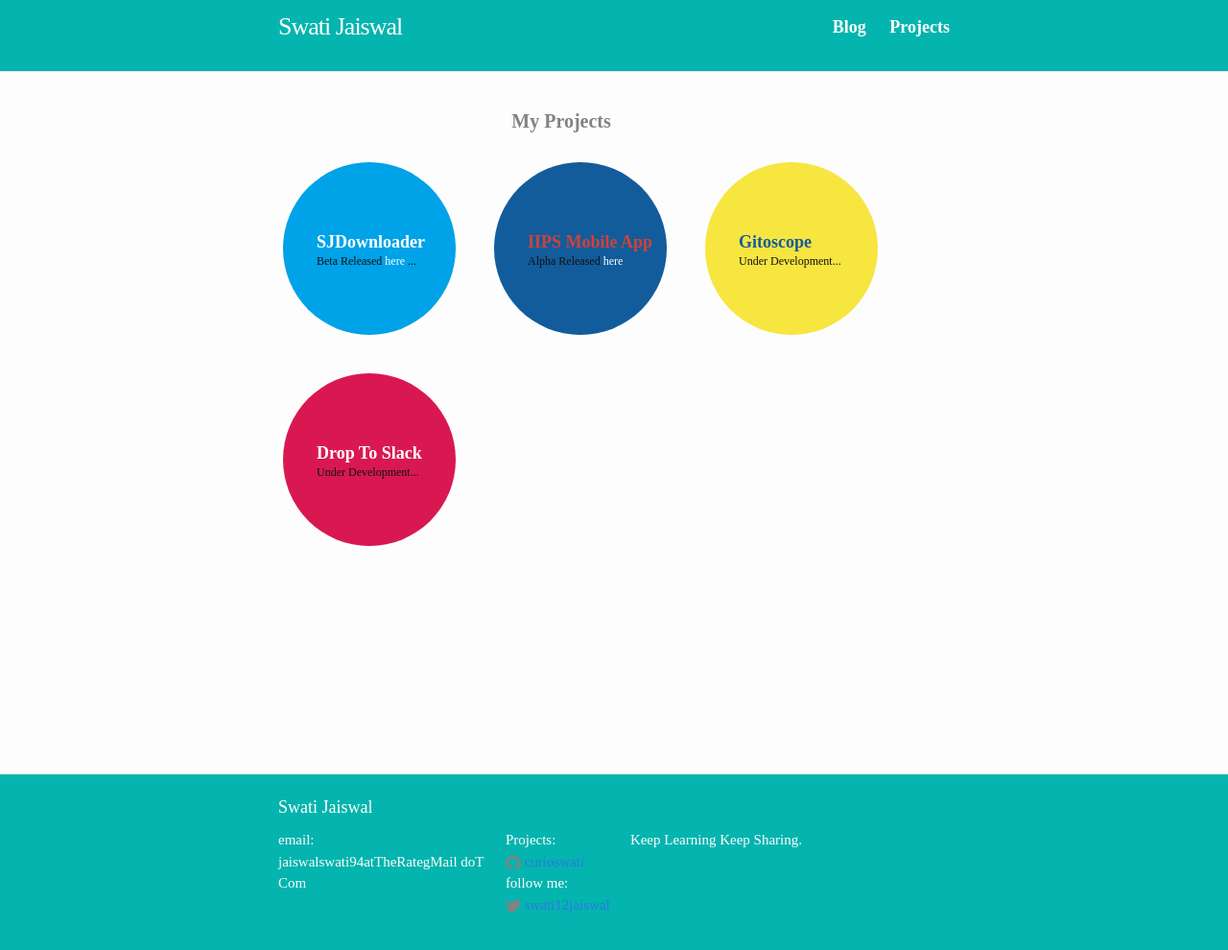
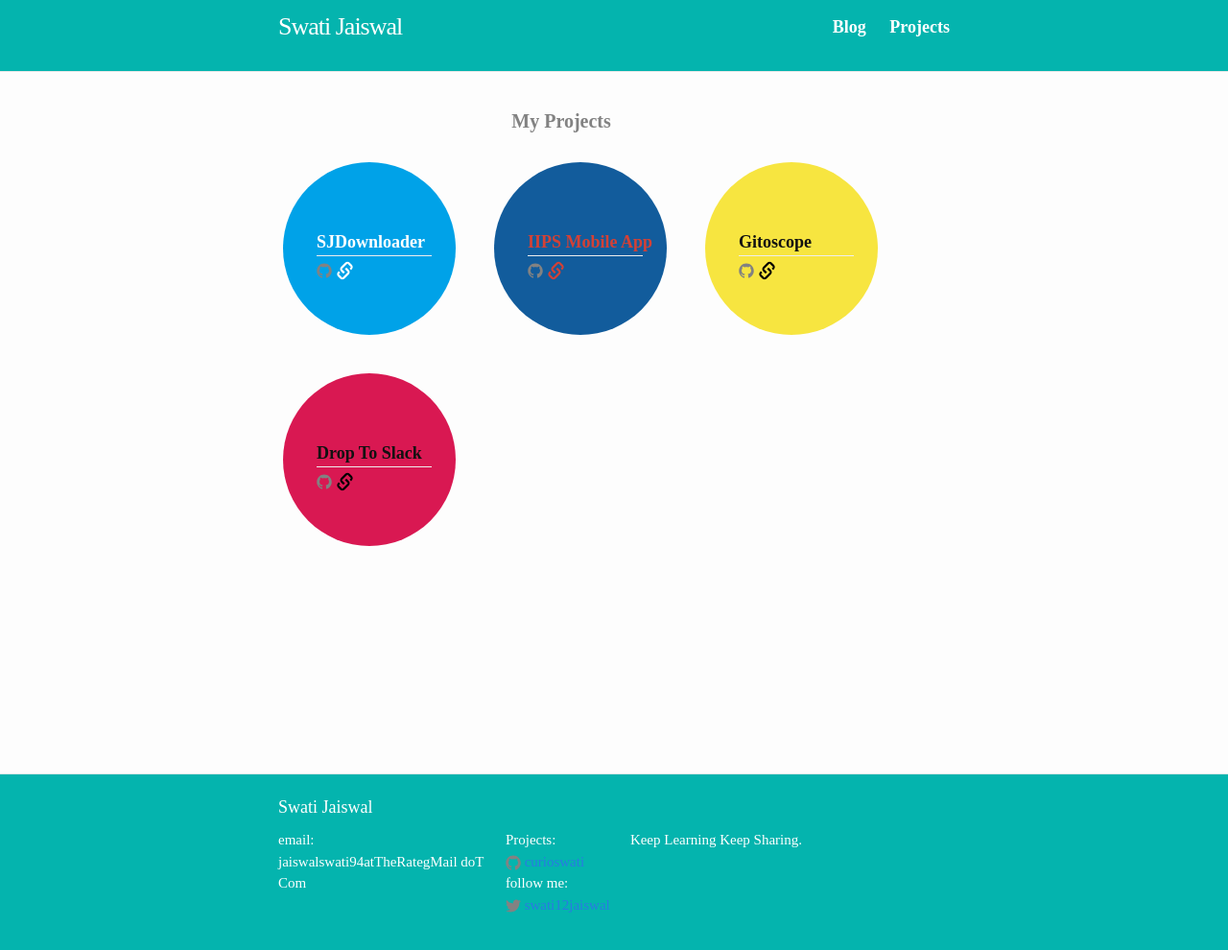
Before and after one commit to curioswati-zz/curioswati.github.io, a Jekyll site: the page built from Projects.html, in a window 1280 px wide and 1004 px high. Shown: the top 990 px of the window at 96% size. Built offline with Jekyll 4.4.1, drawn with Linux system fonts in a browser that asks for light colours.

Commit message:
updates project styling

```diff
--- a/Projects.html
+++ b/Projects.html
@@ -14,33 +14,60 @@ permalink: /projects/
     <div class="row">
         <div class="col-md-4 project-card card-sjdl">
             <span>
-                <a href="https://github.com/curioswati/sjdownloader">SJDownloader</a>
-	            <h6>Beta Released
-                    <a href="https://sourceforge.net/projects/sjdownloader/">here</a>
-                ...
-                </h6>
+                <a href="https://sourceforge.net/projects/sjdownloader/">SJDownloader</a>
+                <hr width=80%>
+                <a class="icon icon--github" href="https://github.com/curioswati/sjdownloader">
+                <svg viewBox="0 0 16 16">
+                  <path fill="#828282" d="M7.999,0.431c-4.285,0-7.76,3.474-7.76,7.761 c0,3.428,2.223,6.337,5.307,7.363c0.388,0.071,0.53-0.168,0.53-0.374c0-0.184-0.007-0.672-0.01-1.32 c-2.159,0.469-2.614-1.04-2.614-1.04c-0.353-0.896-0.862-1.135-0.862-1.135c-0.705-0.481,0.053-0.472,0.053-0.472 c0.779,0.055,1.189,0.8,1.189,0.8c0.692,1.186,1.816,0.843,2.258,0.645c0.071-0.502,0.271-0.843,0.493-1.037 C4.86,11.425,3.049,10.76,3.049,7.786c0-0.847,0.302-1.54,0.799-2.082C3.768,5.507,3.501,4.718,3.924,3.65 c0,0,0.652-0.209,2.134,0.796C6.677,4.273,7.34,4.187,8,4.184c0.659,0.003,1.323,0.089,1.943,0.261 c1.482-1.004,2.132-0.796,2.132-0.796c0.423,1.068,0.157,1.857,0.077,2.054c0.497,0.542,0.798,1.235,0.798,2.082 c0,2.981-1.814,3.637-3.543,3.829c0.279,0.24,0.527,0.713,0.527,1.437c0,1.037-0.01,1.874-0.01,2.129 c0,0.208,0.14,0.449,0.534,0.373c3.081-1.028,5.302-3.935,5.302-7.362C15.76,3.906,12.285,0.431,7.999,0.431z"/>
+                </svg>
+                </a>
+                <a style="position:relative; top:4px;" href="/SJdownloader">
+                <span class="glyphicon glyphicon-link"></span>
+                </a>
             </span>
         </div>
         <div class="col-md-4 project-card card-iips-app">
             <span>
-                <a href="https://github.com/curioswati/iips-mobile-app">IIPS Mobile App</a>
-                <h6>Alpha Released
-                    <a href="https://play.google.com/store/apps/details/?id=com.iips.edu.in.iips_app">here</a>
-                </h6>
+                <a href="https://play.google.com/store/apps/details/?id=com.iips.edu.in.iips_app">IIPS Mobile App</a>
+                <hr width=80%>
+                <a class="icon icon--github" href="https://github.com/curioswati/iips-mobile-app">
+                <svg viewBox="0 0 16 16">
+                  <path fill="#828282" d="M7.999,0.431c-4.285,0-7.76,3.474-7.76,7.761 c0,3.428,2.223,6.337,5.307,7.363c0.388,0.071,0.53-0.168,0.53-0.374c0-0.184-0.007-0.672-0.01-1.32 c-2.159,0.469-2.614-1.04-2.614-1.04c-0.353-0.896-0.862-1.135-0.862-1.135c-0.705-0.481,0.053-0.472,0.053-0.472 c0.779,0.055,1.189,0.8,1.189,0.8c0.692,1.186,1.816,0.843,2.258,0.645c0.071-0.502,0.271-0.843,0.493-1.037 C4.86,11.425,3.049,10.76,3.049,7.786c0-0.847,0.302-1.54,0.799-2.082C3.768,5.507,3.501,4.718,3.924,3.65 c0,0,0.652-0.209,2.134,0.796C6.677,4.273,7.34,4.187,8,4.184c0.659,0.003,1.323,0.089,1.943,0.261 c1.482-1.004,2.132-0.796,2.132-0.796c0.423,1.068,0.157,1.857,0.077,2.054c0.497,0.542,0.798,1.235,0.798,2.082 c0,2.981-1.814,3.637-3.543,3.829c0.279,0.24,0.527,0.713,0.527,1.437c0,1.037-0.01,1.874-0.01,2.129 c0,0.208,0.14,0.449,0.534,0.373c3.081-1.028,5.302-3.935,5.302-7.362C15.76,3.906,12.285,0.431,7.999,0.431z"/>
+                </svg>
+                </a>
+                <a style="position:relative; top:4px;" href="/IIPS-Mobile-App">
+                <span class="glyphicon glyphicon-link"></span>
+                </a>
             </span>
         </div>
         <div class="col-md-4 project-card card-gitoscope">
             <span>
-                <a href="https://github.com/curioswati/Gitoscope">Gitoscope</a>
-	            <h6>Under Development...</h6>
+                Gitoscope
+                <hr width=80%>
+                <a class="icon icon--github" href="https://github.com/curioswati/Gitoscope">
+                <svg viewBox="0 0 16 16">
+                  <path fill="#828282" d="M7.999,0.431c-4.285,0-7.76,3.474-7.76,7.761 c0,3.428,2.223,6.337,5.307,7.363c0.388,0.071,0.53-0.168,0.53-0.374c0-0.184-0.007-0.672-0.01-1.32 c-2.159,0.469-2.614-1.04-2.614-1.04c-0.353-0.896-0.862-1.135-0.862-1.135c-0.705-0.481,0.053-0.472,0.053-0.472 c0.779,0.055,1.189,0.8,1.189,0.8c0.692,1.186,1.816,0.843,2.258,0.645c0.071-0.502,0.271-0.843,0.493-1.037 C4.86,11.425,3.049,10.76,3.049,7.786c0-0.847,0.302-1.54,0.799-2.082C3.768,5.507,3.501,4.718,3.924,3.65 c0,0,0.652-0.209,2.134,0.796C6.677,4.273,7.34,4.187,8,4.184c0.659,0.003,1.323,0.089,1.943,0.261 c1.482-1.004,2.132-0.796,2.132-0.796c0.423,1.068,0.157,1.857,0.077,2.054c0.497,0.542,0.798,1.235,0.798,2.082 c0,2.981-1.814,3.637-3.543,3.829c0.279,0.24,0.527,0.713,0.527,1.437c0,1.037-0.01,1.874-0.01,2.129 c0,0.208,0.14,0.449,0.534,0.373c3.081-1.028,5.302-3.935,5.302-7.362C15.76,3.906,12.285,0.431,7.999,0.431z"/>
+                </svg>
+                </a>
+                <a style="position:relative; top:4px;" href="#">
+                <span class="glyphicon glyphicon-link"></span>
+                </a>
             </span>
         </div>
     </div>
     <div class="row">
         <div class="col-md-4 project-card card-slack">
             <span>
-                <a href="https://github.com/curioswati/drop_to_slack">Drop To Slack</a>
-	            <h6>Under Development...</h6>
+                Drop To Slack
+                <hr width=80%>
+                <a class="icon icon--github" href="https://github.com/curioswati/drop_to_slack">
+                <svg viewBox="0 0 16 16">
+                  <path fill="#828282" d="M7.999,0.431c-4.285,0-7.76,3.474-7.76,7.761 c0,3.428,2.223,6.337,5.307,7.363c0.388,0.071,0.53-0.168,0.53-0.374c0-0.184-0.007-0.672-0.01-1.32 c-2.159,0.469-2.614-1.04-2.614-1.04c-0.353-0.896-0.862-1.135-0.862-1.135c-0.705-0.481,0.053-0.472,0.053-0.472 c0.779,0.055,1.189,0.8,1.189,0.8c0.692,1.186,1.816,0.843,2.258,0.645c0.071-0.502,0.271-0.843,0.493-1.037 C4.86,11.425,3.049,10.76,3.049,7.786c0-0.847,0.302-1.54,0.799-2.082C3.768,5.507,3.501,4.718,3.924,3.65 c0,0,0.652-0.209,2.134,0.796C6.677,4.273,7.34,4.187,8,4.184c0.659,0.003,1.323,0.089,1.943,0.261 c1.482-1.004,2.132-0.796,2.132-0.796c0.423,1.068,0.157,1.857,0.077,2.054c0.497,0.542,0.798,1.235,0.798,2.082 c0,2.981-1.814,3.637-3.543,3.829c0.279,0.24,0.527,0.713,0.527,1.437c0,1.037-0.01,1.874-0.01,2.129 c0,0.208,0.14,0.449,0.534,0.373c3.081-1.028,5.302-3.935,5.302-7.362C15.76,3.906,12.285,0.431,7.999,0.431z"/>
+                </svg>
+                </a>
+                <a style="position:relative; top:4px;" href="#">
+                <span class="glyphicon glyphicon-link"></span>
+                </a>
             </span>
         </div>
     </div>
--- a/static/css/style.css
+++ b/static/css/style.css
@@ -52,21 +52,36 @@ blockquote {
 .card-iips-app {
     background-color: #125c9c;
 }
+.card-iips-app:hover {
+    background-color: rgba(18, 92, 156, 0.6);
+}
 .card-iips-app > span > a {
     color: #D34136;
 }
 .card-gitoscope {
     background-color: #f7e540;
 }
+.card-gitoscope:hover {
+    background-color: rgba(247, 229, 64, 0.6);
+}
 .card-gitoscope > span > a {
-    color: #125c9c;
+    color: #000;
 }
 .card-sjdl {
     background-color: #00a2e8;
 }
-.card-slack {
-    background-color: #d91852;
+.card-sjdl:hover {
+    background-color: rgba(0, 162, 232, 0.6);
 }
 .card-sjdl > span > a {
     color: white;
 }
+.card-slack {
+    background-color: #d91852;
+}
+.card-slack:hover {
+    background-color: rgba(217, 24, 82, 0.6);
+}
+.card-slack > span > a {
+    color: black;
+}
--- a/todo.html
+++ b/todo.html
@@ -75,8 +75,8 @@ permalink: /about/todo/
           <input id="c31" type="checkbox" checked="checked">
           <label for="c31">Static comments</label>
         </div>
-        <div class="checkbox checkbox-success checkbox-circle">
-          <input id="c32" type="checkbox">
+        <div class="checkbox checkbox-warning checkbox-circle">
+          <input id="c32" type="checkbox" checked>
           <label for="c32">Adding projects</label>
         </div>
         <div class="checkbox checkbox-success checkbox-circle">
```
